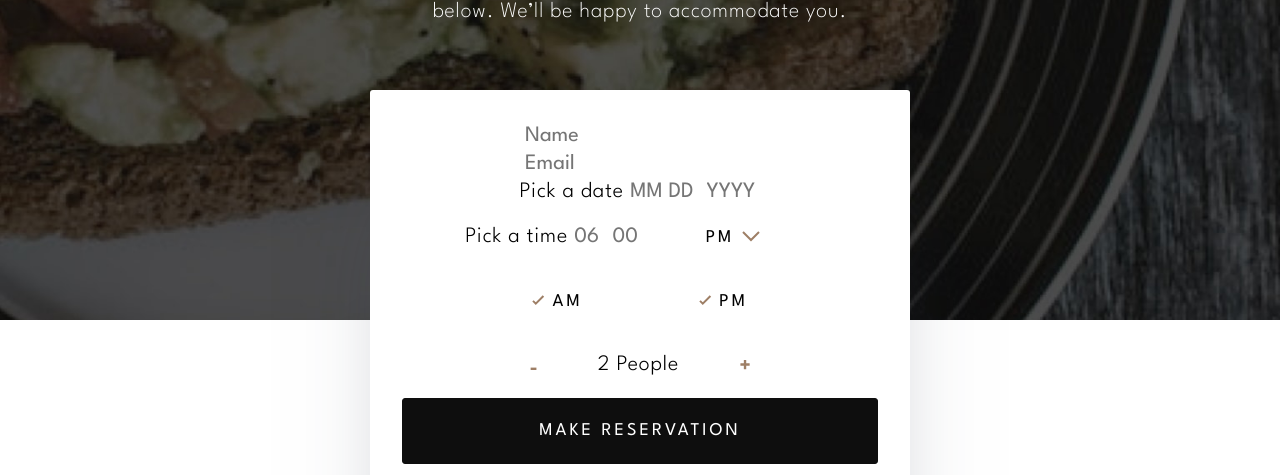
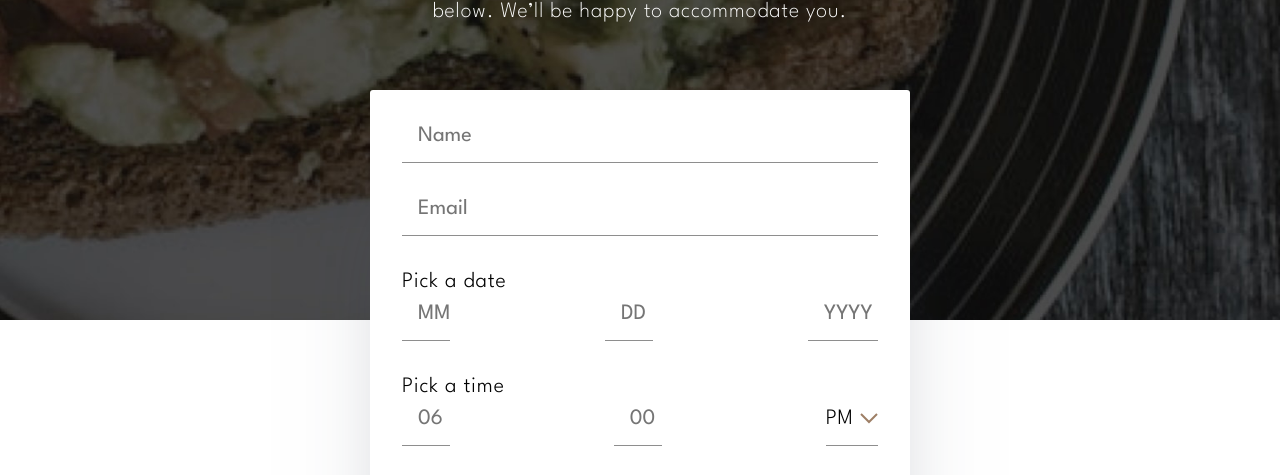
Before and after one commit to richieAiello/dine-restaurant-website, a website: page src/booking.html in a window 1280 px wide. Shown: the part 287-762 px from the top of the page. Drawn offline with Linux system fonts and the light colour scheme.

Commit message:
Added specific class for form buttons. Adjusted padding and borders of form inputs.

```diff
--- a/src/booking.html
+++ b/src/booking.html
@@ -36,47 +36,51 @@
             <form class="reservation-form">
 
                 <div class="input-container" data-error="This field is required">
-                    <input type="text" name="customer-name" placeholder="Name" class="input text" required>
+                    <input type="text" name="customer-name" placeholder="Name" class="input text name" required>
                 </div>
 
                 <div class="input-container" data-error="This field is required">
-                    <input type="email" name="customer-email" placeholder="Email" class="input text" required>
+                    <input type="email" name="customer-email" placeholder="Email" class="input text email" required>
                 </div>
 
                 <div class="input-container" data-error="This field is incomplete">
                     <label class="date">Pick a date
+                        <div class="date-container">
                             <input type="number" name="month" class="input number" min="01" max="12" placeholder="MM" required>
                             <input type="number" name="day" class="input number" min="01" max="31" placeholder="DD" required>
                             <input type="number" name="year" class="input number" min="2022" max="2023" placeholder="YYYY" required>
+                        </div>
                     </label>
                 </div>
 
                 <div class="input-container" data-error="This field is incomplete">
                     <label class="time">Pick a time
+                        <div class="time-container">
                             <input type="number" name="hour" class="input number" min="01" max="12" placeholder="06" required>
                             <input type="number" name="minute" class="input number" min="00" max="59" placeholder="00" required>
-                        <button type="button" class="btn btn--day-night day-night">
+                            <button type="button" class="btn--form btn--day-night day-night">
                                 <span class="btn--day-night__text">PM</span>
                                 <img src="../images/icons/icon-arrow.svg" alt="" class="btn--day-night__arrow">
                             </button>
                             <div class="day-night__select">
-                            <button type="button" class="btn btn--am">
+                                <button type="button" class="btn--form btn--am">
                                     <img src="../images/icons/icon-check.svg" alt="" class="check">
                                     AM
                                 </button>
-                            <button type="button" class="btn btn--pm">
+                                <button type="button" class="btn--form btn--pm">
                                     <img src="../images/icons/icon-check.svg" alt="" class="check">
                                     PM
                                 </button>
                             </div>
+                        </div>
                     </label>
                 </div>
 
-                <div class="input-container" data-error="This field is incomplete">
-                    <button type="button" class="btn btn--subtract"><img src="../images/icons/icon-minus.svg" alt=""></button>
+                <div class="input-container customer-total" data-error="This field is incomplete">
+                    <button type="button" class="btn--form btn--subtract"><img src="../images/icons/icon-minus.svg" alt=""></button>
                     <span class="total">2</span>
                     <span class="people">People</span>
-                    <button type="button" class="btn btn--add"><img src="../images/icons/icon-plus.svg" alt=""></button>
+                    <button type="button" class="btn--form btn--add"><img src="../images/icons/icon-plus.svg" alt=""></button>
                 </div>
 
                 <button type="submit" class="btn btn--dark btn--booking">make reservation</button>
--- a/src/main.scss
+++ b/src/main.scss
@@ -347,6 +347,47 @@ $tan: #9E7F66;
             .input::-webkit-outer-spin-button,
             .input::-webkit-inner-spin-button {
                 display: none;
+            }
+
+            .input-container {
+                margin-bottom: 2rem;
+            }
+
+            .input,
+            .day-night,
+            .customer-total {
+                border-bottom: 1px solid #8e8e8e;
+                padding-bottom: 1rem;
+            }
+
+            .text {
+                padding-left: 1rem;
+                width: 100%;
+            }
+
+            .date,
+            .time {
+                display: flex;
+                text-align: left;
+                flex-direction: column;
+
+                .date-container,
+                .time-container {
+                    display: flex;
+                    justify-content: space-between;
+                    margin-top: 0.5rem;
+
+                    .number {
+                        padding-left: 1rem;
+                    }
+                }
+            }
+
+            .day-night {
+
+                &__select {
+                    display: none;
+                }
             }
         }
     }
@@ -1069,20 +1110,32 @@ $tan: #9E7F66;
 **************************************/
 .btn {
     display: inline-block;
-    font-family: inherit;
     font-weight: 400;
     font-size: 1.125rem;
     line-height: 1rem;
     letter-spacing: 3px;
-    background-color: initial;
-    border: initial;
     border-radius: 3px;
     text-transform: uppercase;
     padding: 1.5rem 3.4375rem;
     transition: all 400ms;
 
+    &,
+    &--form {
+        background-color: initial;
+        border: none;
+        font-family: inherit;
+    }
+
+    &--form {
+        font-weight: inherit;
+        font-size: inherit;
+        letter-spacing: inherit;
+    }
+
     &:hover,
-    &:focus {
+    &:focus,
+    &--form:hover,
+    &--form:focus {
         cursor: pointer;
     }
 
```
Also changed, not shown: src/style.css. Lines whose indentation alone changed are shown as unchanged.
